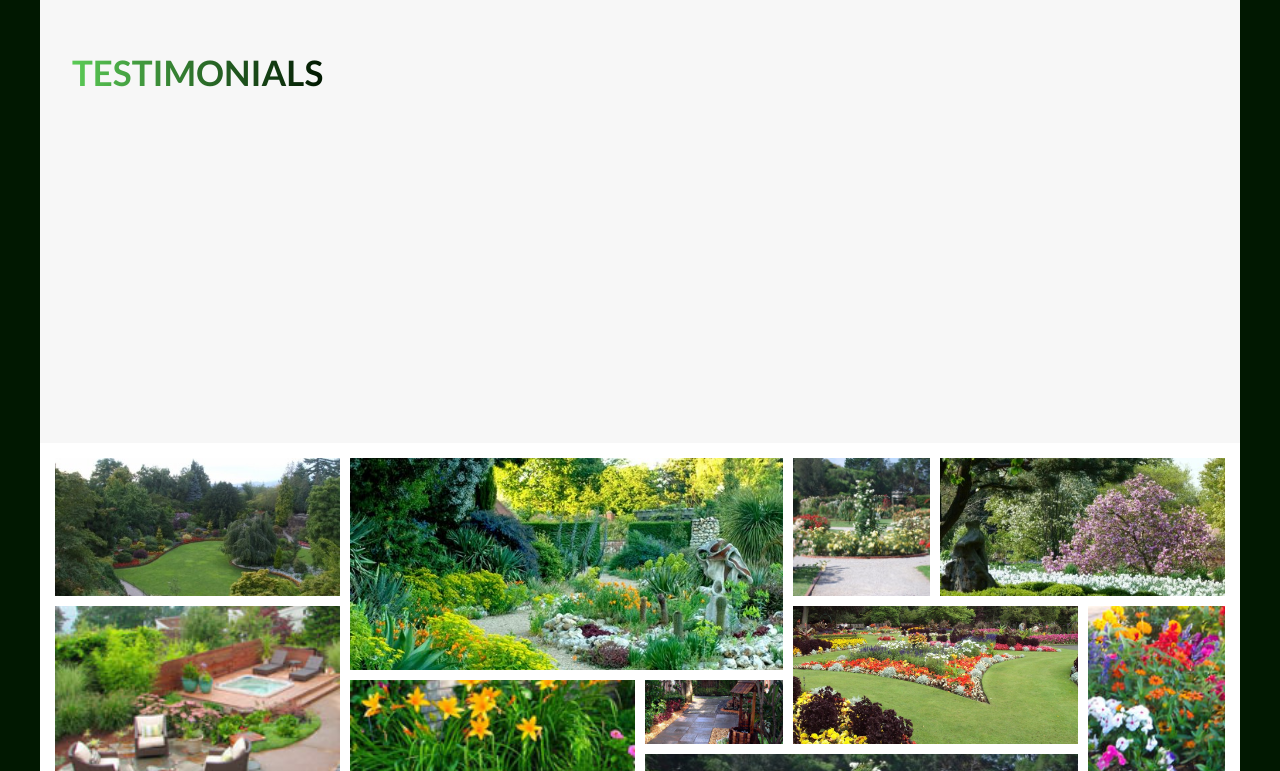
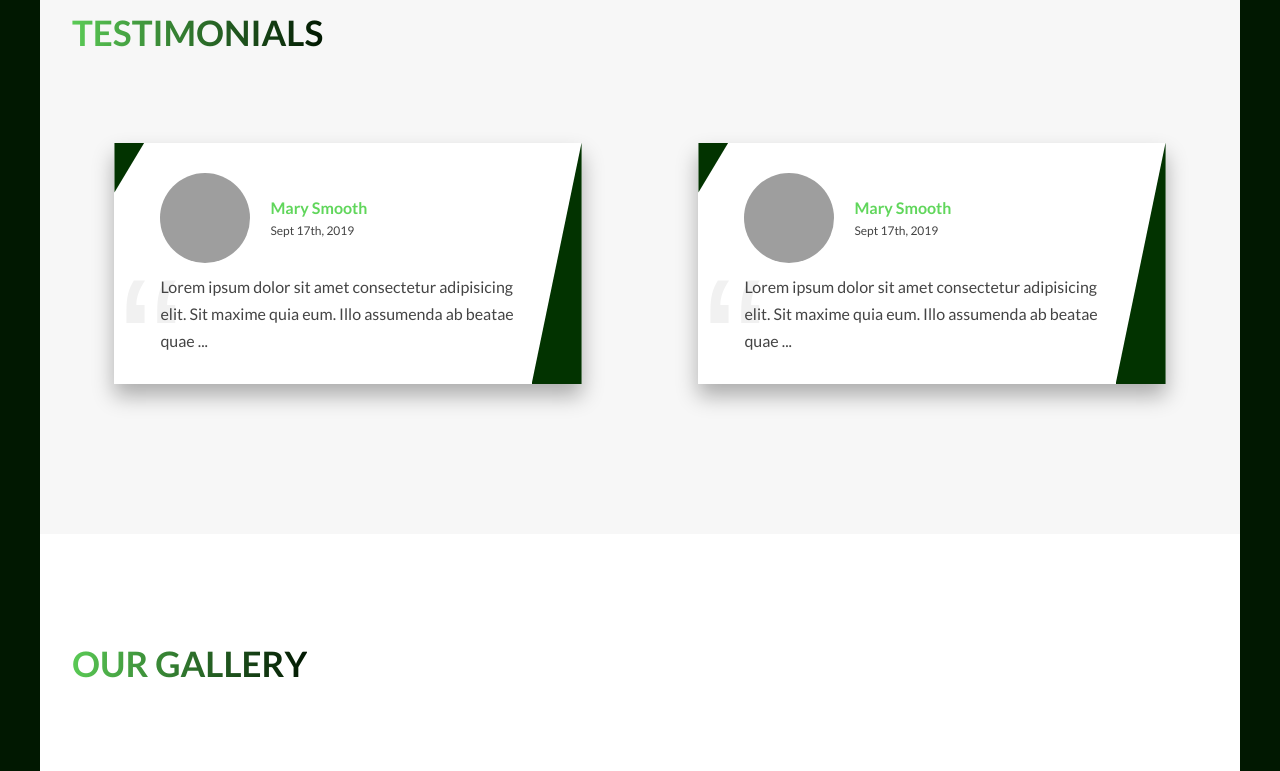
Before and after one commit to dianamartina/dream-garden, a website: page index.html in a window 1280 px wide. Shown: the part 2534-3305 px from the top of the page. Drawn offline with Linux system fonts and the light colour scheme; grey boxes are pictures that could not be loaded.

Commit message:
adding testimonials

```diff
--- a/index.html
+++ b/index.html
@@ -194,10 +194,52 @@
             <div class=" u-mb-big">
                 <h2 class="heading-2">Testimonials</h2>
             </div>
+            <div class="section-testimonials__content">
+
+                <div class="testimonial">
+                    <div class="testimonial__text">
+                        <figure class="testimonial__info">
+                            <img src="https://images.unsplash.com/photo-1589203832113-de9d078abc30?ixid=MnwxMjA3fDB8MHxwaG90by1wYWdlfHx8fGVufDB8fHx8&ixlib=rb-1.2.1&auto=format&fit=crop&w=634&q=80"
+                                alt="Mike Store" class="testimonial__info--photo">
+                            <div>
+                                <p class="testimonial__info--name"> Mary Smooth</p>
+                                <p class="testimonial__info--date"> Sept 17th, 2019</p>
+                            </div>
+                        </figure>
+
+                        <p class="paragraph">Lorem ipsum dolor sit amet consectetur adipisicing elit. Sit maxime quia
+                            eum. Illo assumenda
+                            ab beatae quae ...
+                        </p>
+                    </div>
+                </div>
+                <div class="testimonial">
+                    <div class="testimonial__text">
+                        <figure class="testimonial__info">
+                            <img src="https://images.unsplash.com/photo-1589203832113-de9d078abc30?ixid=MnwxMjA3fDB8MHxwaG90by1wYWdlfHx8fGVufDB8fHx8&ixlib=rb-1.2.1&auto=format&fit=crop&w=634&q=80"
+                                alt="Mike Store" class="testimonial__info--photo">
+                            <div>
+                                <p class="testimonial__info--name"> Mary Smooth</p>
+                                <p class="testimonial__info--date"> Sept 17th, 2019</p>
+                            </div>
+                        </figure>
+
+                        <p class="paragraph">Lorem ipsum dolor sit amet consectetur adipisicing elit. Sit maxime quia
+                            eum. Illo assumenda
+                            ab beatae quae ...
+                        </p>
+                    </div>
+                </div>
+
+            </div>
+
         </section>
 
-        <section class="section-gallery">
-            <!-- adaugam un parinte figure pt fiecare imagine pt a putea sa facem object:fit  -->
+        <section class="section-gallery-cover">
+            <div class=" u-mb-big">
+                <h2 class="heading-2">Our gallery</h2>
+            </div>
+            <div class="section-gallery">
                 <figure class="section-gallery__item section-gallery__item--1"><img src="img/img-1.jpg"
                         alt="Gallery image 1" class="section-gallery__img"></figure>
                 <figure class="section-gallery__item section-gallery__item--2"><img src="img/img-2.jpg"
@@ -226,6 +268,7 @@
                         alt="Gallery image 13" class="section-gallery__img"></figure>
                 <figure class="section-gallery__item section-gallery__item--14"><img src="img/img-4.jpg"
                         alt="Gallery image 14" class="section-gallery__img"></figure>
+            </div>
 
         </section>
 
--- a/sass/abstracts/_variables.scss
+++ b/sass/abstracts/_variables.scss
@@ -13,6 +13,7 @@ $color-secondary: #ff8a00;
 
 $color-grey-light-1: #f7f7f7;
 $color-grey-light-2: #eee;
+$color-grey-light-3: rgb(241, 241, 241);
 
 $color-grey-dark-1: #444;
 
@@ -21,3 +22,4 @@ $color-black: #000000;
 
 // FONT
 $default-font-size: 1.6rem;
+$font-size-12: 1.2rem;
--- /dev/null
+++ b/sass/components/_testimonial.scss
@@ -0,0 +1,71 @@
+.testimonial {
+  width: 40%;
+  background-color: $color-white;
+  box-shadow: 0 1.2rem 2rem rgba($color-black, 0.3);
+  padding: 3rem;
+  font-size: $default-font-size;
+  display: flex;
+  position: relative;
+
+  &__info {
+    display: flex;
+    align-items: center;
+    margin-bottom: 1rem;
+
+    &--photo {
+      border-radius: 50%;
+      width: 9rem;
+      height: 9rem;
+      margin-right: 2rem;
+    }
+
+    &--name {
+      font-size: $default-font-size;
+      font-weight: 700;
+      color: $color-primary-light;
+    }
+
+    &--date {
+      font-size: $font-size-12;
+    }
+  }
+
+  &__text {
+    padding: 0 1.6rem;
+    position: relative;
+    z-index: 2;
+
+    &::before {
+      content: "\201C";
+      position: absolute;
+      top: 1.15rem;
+      left: -2.5rem;
+      font-size: 19rem;
+      color: $color-grey-light-3;
+      font-family: sans-serif;
+      z-index: -1;
+    }
+  }
+
+  &::before {
+    content: "";
+    width: 5rem;
+    height: 100%;
+    background-color: $color-primary;
+    position: absolute;
+    top: 0;
+    right: 0;
+    clip-path: polygon(100% 0, 100% 0, 100% 100%, 0 100%);
+  }
+
+  &::after {
+    content: "";
+    width: 3rem;
+    height: 5rem;
+    background-color: $color-primary;
+    position: absolute;
+    top: 0;
+    left: 0;
+    clip-path: polygon(0 0, 100% 0, 0 100%, 0 100%);
+  }
+}
--- a/sass/main.scss
+++ b/sass/main.scss
@@ -11,6 +11,7 @@
 @import "components/card";
 @import "components/composition";
 @import "components/feature-box";
+@import "components/testimonial";
 
 @import "layout/grid";
 @import "layout/header";
--- a/sass/pages/_home.scss
+++ b/sass/pages/_home.scss
@@ -33,13 +33,20 @@
 }
 
 .section-testimonials {
-  height: 50rem;
+  padding: 6rem 1.6rem 15rem;
+
+  &__content {
+    display: flex;
+    justify-content: space-around;
+  }
+}
+
+.section-gallery-cover {
+  background-color: $color-white;
   padding: 10rem 1.6rem 20rem;
 }
 
 .section-gallery {
-  background-color: $color-white;
-
   display: grid;
   grid-template-columns: repeat(8, 1fr);
   grid-template-rows: repeat(7, 5vw);
```
Also changed, not shown: css/style.css. Lines whose indentation alone changed are shown as unchanged.
